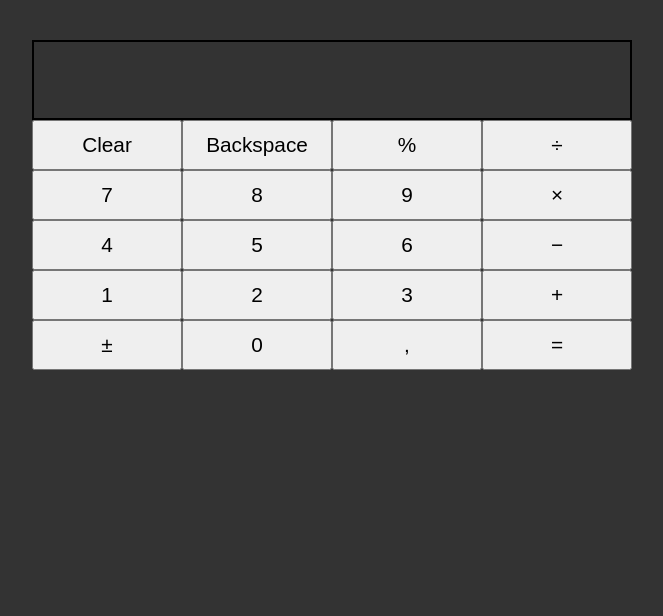
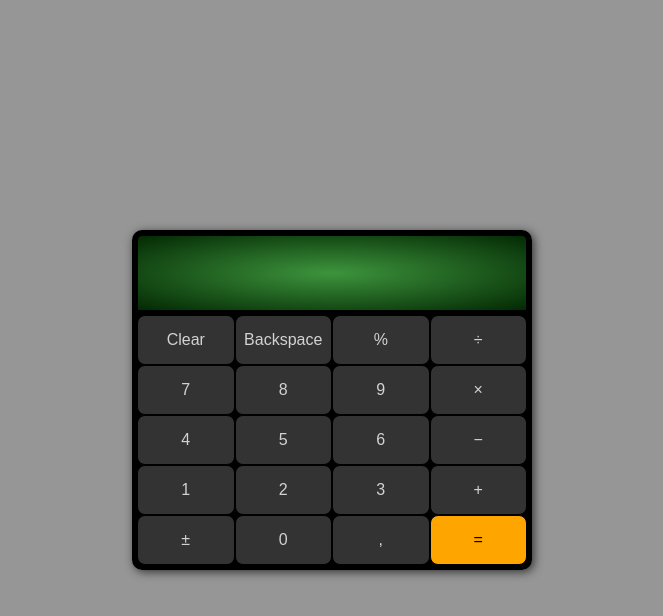
Before and after one commit to thenowl/calculator, a plain HTML site: page index.html in a window 1280 px wide. Shown: the whole page, without its empty margins (308-971 px from the left). Drawn offline with Linux system fonts and the light colour scheme.

Commit message:
Finish project
I added some retro styling to the calculator and
thereby finished the project.

```diff
--- a/css/styles.css
+++ b/css/styles.css
@@ -1,3 +1,5 @@
+@import url("https://fonts.googleapis.com/css2?family=Silkscreen:wght@400;700&display=swap");
+
 * {
   margin: 0;
   padding: 0;
@@ -5,59 +7,94 @@
 }
 
 body {
-  background: #333;
+  background: rgb(150, 150, 150);
   display: flex;
+  height: 100vh;
   flex-direction: column;
   justify-content: center;
   align-items: center;
-  padding-top: 40px;
+}
+
+.calculator-container {
+  max-width: 400px;
+  width: 100%;
+  border-radius: 10px;
+  box-shadow: 2px 2px 10px #333;
 }
 
 .display-container {
-  color: whitesmoke;
-  font-size: 2rem;
-  width: 600px;
+  font-family: Silkscreen, sans-serif;
+  color: rgba(32, 32, 32, 0.8);
+  text-shadow: 0 0 10px rgba(0, 0, 0, 0.8);
+  background: radial-gradient(rgb(61, 148, 61), rgb(3, 41, 3));
+  font-size: 150%;
   min-height: 80px;
   display: flex;
   justify-content: space-between;
   align-items: center;
-  border: 2px solid black;
-  padding: 15px 30px;
+  border: 6px solid black;
+  border-bottom: none;
+  border-radius: 10px 10px 0 0;
+  padding: 15px 20px;
 }
 
 .display {
-  flex: 2;
+  flex: 1;
   text-align: right;
 }
 
 .equation {
   flex: 1;
   align-self: flex-start;
-  color: whitesmoke;
   font-size: 1.2rem;
 }
 
 .button-container {
+  background: black;
   display: flex;
   justify-content: center;
   align-items: center;
-  width: 600px;
+  border: 5px solid black;
+  border-radius: 0 0 10px 10px;
 }
 
 .digits {
+  flex: 3;
   display: flex;
+  flex-direction: column-reverse;
   justify-content: center;
-  flex-wrap: wrap-reverse;
+}
+
+.digits div {
+  display: flex;
 }
 
 .digits button,
 .operators button {
-  font-size: 1.3rem;
-  width: 150px;
-  height: 50px;
+  background: #333;
+  color: lightgrey;
+  flex: 1;
+  font-size: 100%;
+  max-width: 100px;
+  min-width: 50px;
+  min-height: 50px;
+  border: 1px solid black;
+  border-radius: 8px;
+}
+
+.digits button:active,
+.operators button:active {
+  opacity: 0.7;
 }
 
 .operators {
+  flex: 1;
   display: flex;
   flex-direction: column;
+  justify-content: center;
 }
+
+#equals {
+  background: orange;
+  color: black;
+}
--- a/index.html
+++ b/index.html
@@ -9,27 +9,38 @@
 </head>
 
 <body>
+  <div class="calculator-container">
     <div id="displayContainer" class="display-container">
       <p id="equation" class="equation"></p>
       <p id="display" class="display"></p>
     </div>
     <div id="buttonContainer" class="button-container">
       <div id="digits" class="digits">
+        <div>
           <button id="plusMinus">&plusmn;</button>
           <button id="zero">0</button>
           <button id="decimalPoint">&comma;</button>
+        </div>
+        <div>
           <button id="one">1</button>
           <button id="two">2</button>
           <button id="three">3</button>
+        </div>
+        <div>
           <button id="four">4</button>
           <button id="five">5</button>
           <button id="six">6</button>
+        </div>
+        <div>
           <button id="seven">7</button>
           <button id="eight">8</button>
           <button id="nine">9</button>
+        </div>
+        <div>
           <button id="clear">Clear</button>
           <button id="backspace">Backspace</button>
           <button id="percent">%</button>
+        </div>
       </div>
       <div id="operators" class="operators">
         <button id="divide">&div;</button>
@@ -39,6 +50,7 @@
         <button id="equals">&equals;</button>
       </div>
     </div>
+  </div>
   <script src="./js/javascript.js"></script>
 </body>
 
--- a/js/javascript.js
+++ b/js/javascript.js
@@ -31,6 +31,8 @@ function operate(operation, operand1, operand2) {
   if (operation === "-") result = subtract(operand1, operand2);
   if (operation === "*") result = multiply(operand1, operand2);
   if (operation === "/") result = divide(operand1, operand2);
+
+  result = Math.round(result * 100000000) / 100000000;
 
   display.innerText = result;
   equation.innerHTML += num2 + " &equals; ";
@@ -67,6 +69,8 @@ function populateDisplay(digit) {
       : (equation.innerHTML += " &div; ");
     result = 0;
   }
+
+  if (display.innerText.length >= 7) return;
 
   switch (digit.id) {
     case "zero":
```
Lines whose indentation alone changed are shown as unchanged.
